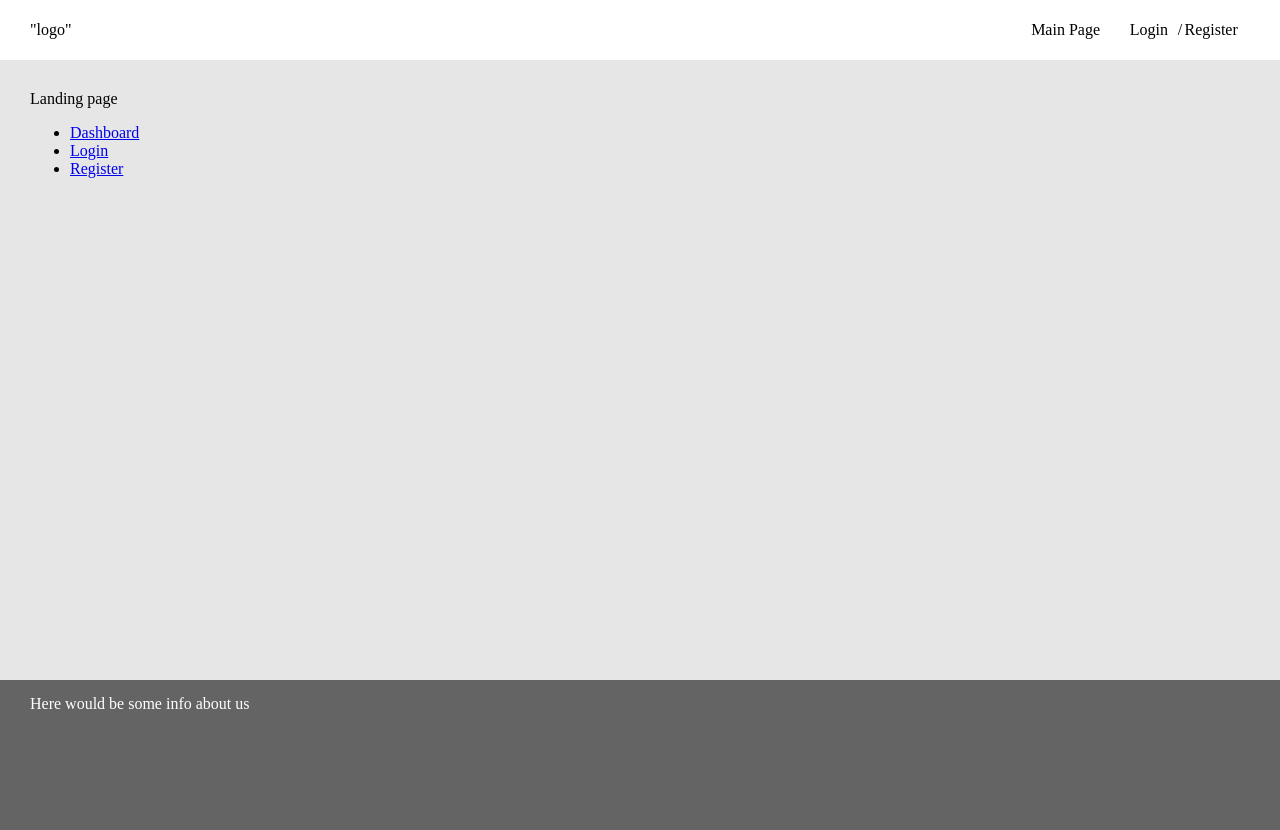
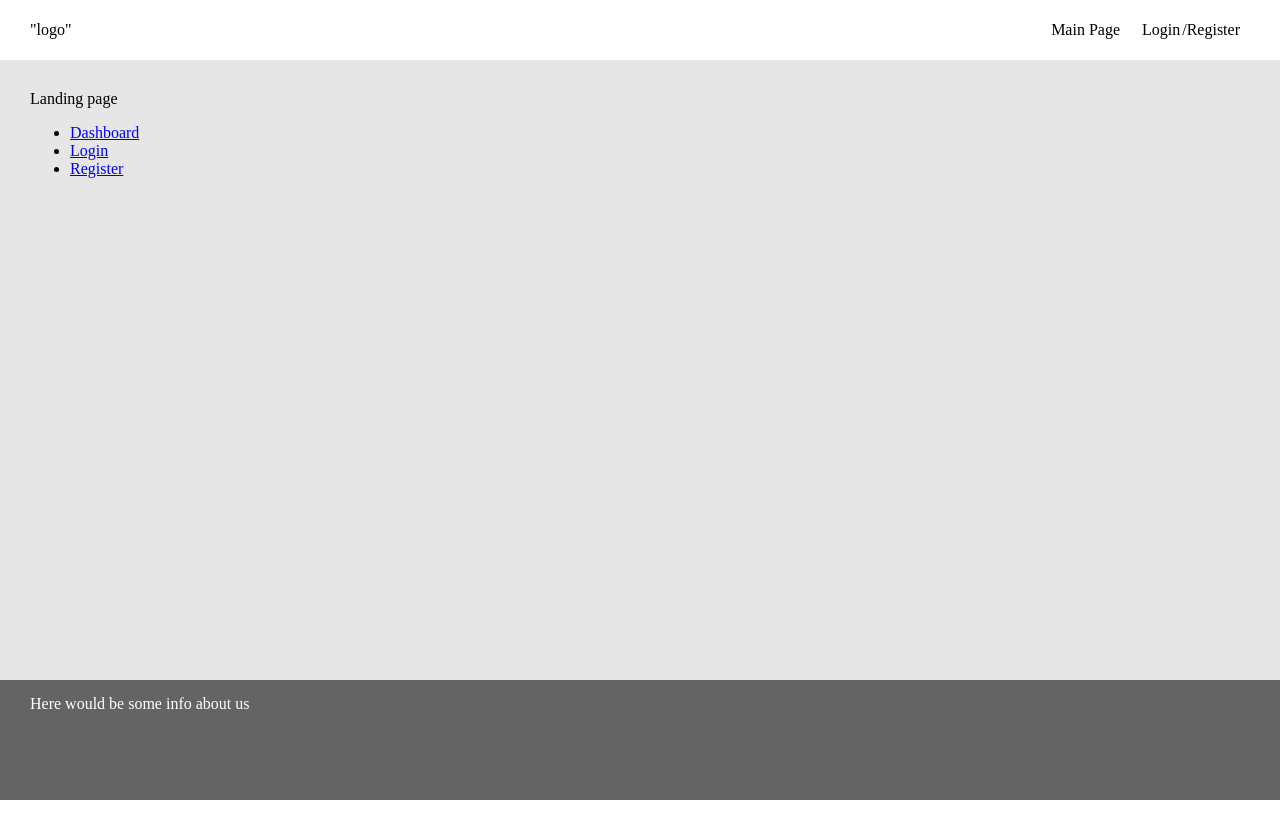
Before and after one commit to DaryaLari/innometrics-frontend, a React app: page / in a window 1280 px wide. After the commit the page ends 800 px from the top, so only its background shows below. Built offline with nearby package versions, Linux system fonts and the light colour scheme.

Commit message:
Fix window size overflow

```diff
--- a/src/style.css
+++ b/src/style.css
@@ -5,15 +5,20 @@
     --footer-height: calc(var(--cell-size)*2);
 }
 
+html {
+    box-sizing: border-box;
+}
+*, *:before, *:after {
+    box-sizing: inherit;
+}
+
 body {
     margin: 0;
-    box-sizing: border-box;
     width: 100vw;
     height: 100vh;
 }
 
 main {
-    box-sizing: border-box;
     width: 100%;
     min-height: calc(100% - var(--header-height) - var(--footer-height));
     padding: var(--page-padding);
```
